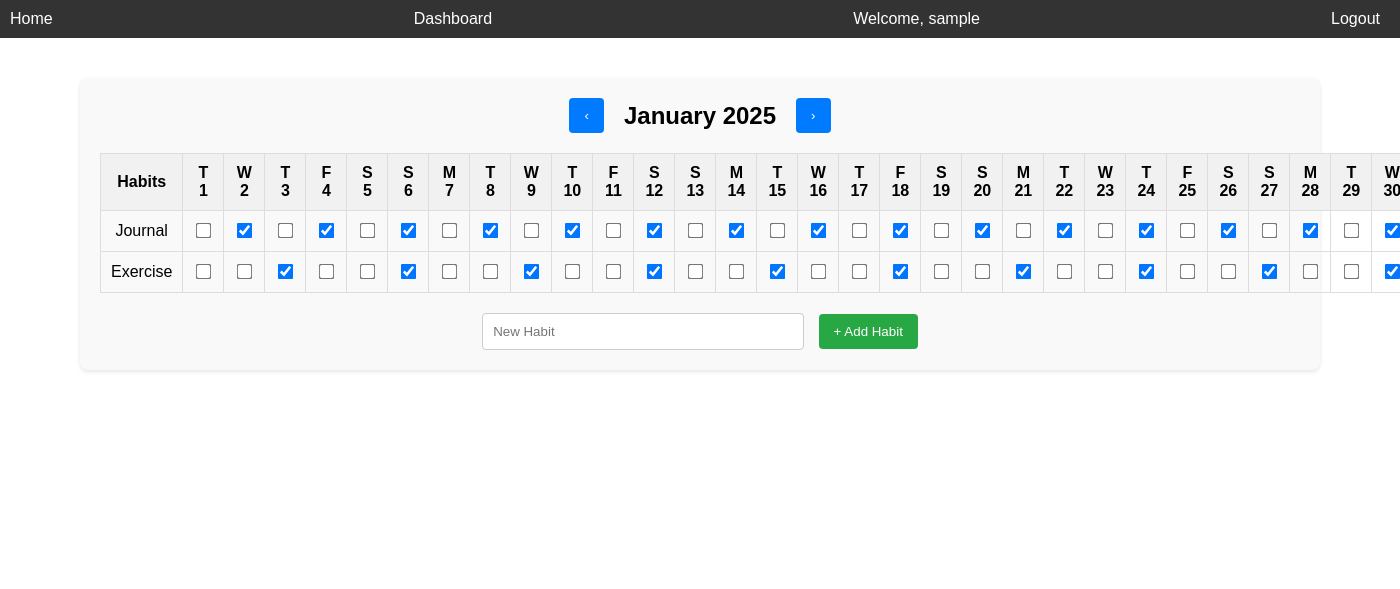
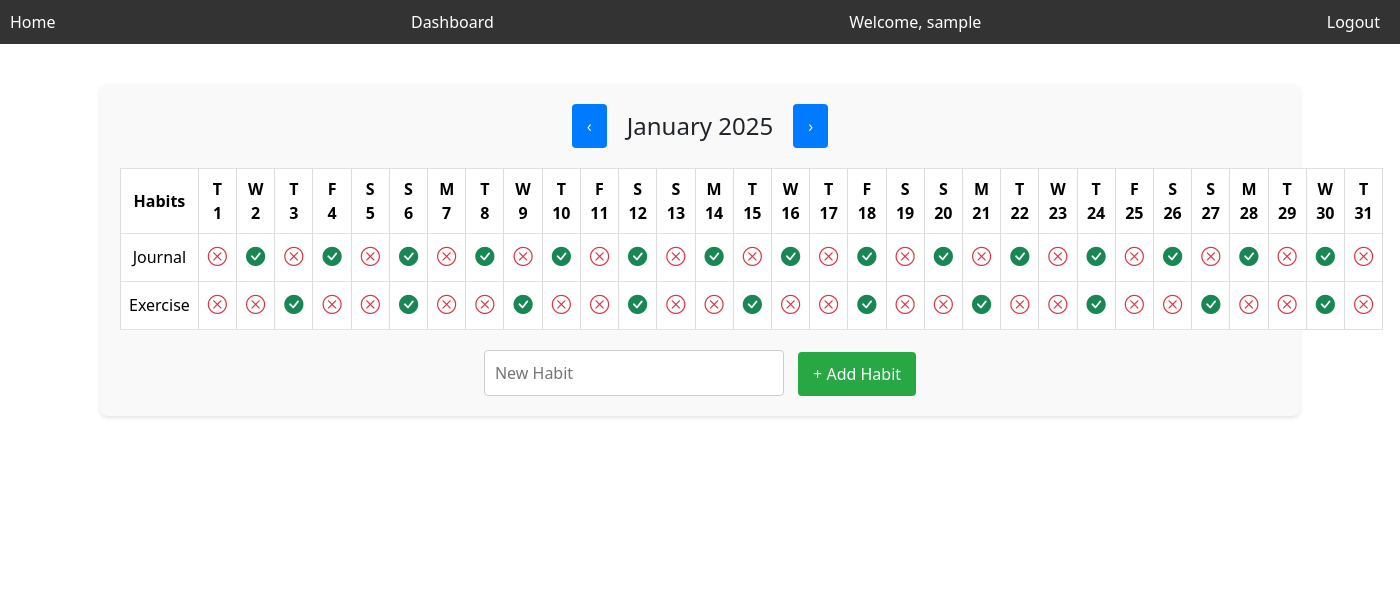
Before and after one commit to edwinrlambert/Habit-Tracker-Webapp, a Flask app: page /dashboard in a window 1400 px wide; the page is wider, and only the part inside the window is pictured. Shown: the top 589 px of that part. Run offline with Flask 3, Linux system fonts and the light colour scheme; the visitor is signed in with stand-in values (Sample User, id 1).

Commit message:
Updated dashboard theme and habit status

```diff
--- a/app/routes.py
+++ b/app/routes.py
@@ -4,7 +4,7 @@ from werkzeug.security import generate_password_hash, check_password_hash
 from calendar import monthrange
 from datetime import datetime
 from app.extensions import db, migrate
-from app.models import User, Habit
+from app.models import User, Habit, HabitStatus
 from app.forms import RegistrationForm, LoginForm
 
 # Define the Blueprint
@@ -68,8 +68,9 @@ def logout():
 def dashboard():
     current_date = datetime.today()
     current_month = current_date.strftime('%B')
+    current_month_num = current_date.month
     current_year = current_date.year
-    days_in_month = monthrange(current_year, current_date.month)[1]
+    days_in_month = monthrange(current_year, current_month_num)[1]
     start_day = current_date.replace(day=1).weekday()
 
     #! Example Habits for testing (replace with DB queries).
@@ -81,15 +82,15 @@ def dashboard():
     return render_template(
         "dashboard.html",
         current_month=current_month,
+        current_month_num=current_month_num,
         current_year=current_year,
         days_in_month=days_in_month,
         start_day=start_day,
         habits=habits
     )
 
+
 # The routing to add habits.
-
-
 @main.route("/add_habit", methods=["POST"])
 @login_required
 def add_habit():
@@ -107,3 +108,26 @@ def add_habit():
 
     # Redirect back to the dashboard
     return redirect(url_for("main.dashboard"))
+
+
+@main.route("/toggle_habit/<int:habit_id>/<habit_date>", methods=["POST"])
+@login_required
+def toggle_habit(habit_id, habit_date):
+    habit = Habit.query.get_or_404(habit_id)
+    habit_date = datetime.strptime(habit_date, "%Y-%m-%d").date()
+
+    # Check if there's already a status for this habit and date
+    status = HabitStatus.query.filter_by(
+        habit_id=habit.id, date=habit_date).first()
+
+    if status:
+        # Toggle the completion status
+        status.completed = not status.completed
+    else:
+        # Create a new status
+        new_status = HabitStatus(
+            habit_id=habit.id, date=habit_date, completed=True)
+        db.session.add(new_status)
+
+    db.session.commit()
+    return redirect(url_for("main.dashboard"))
--- a/app/static/css/styles.css
+++ b/app/static/css/styles.css
@@ -121,3 +121,22 @@ footer {
 .new-habit button:hover {
     background-color: #218828;
 }
+
+.toggle-btn {
+    background: none;
+    border: none;
+    cursor: pointer;
+}
+
+.toggle-btn:hover .bi {
+    transform: scale(1.2);
+    transition: 0.2s;
+}
+
+.bi-check-circle-fill {
+    font-size: 1.2rem;
+}
+
+.bi-x-circle {
+    font-size: 1.2rem;
+}
--- a/app/templates/base.html
+++ b/app/templates/base.html
@@ -3,8 +3,19 @@
   <head>
     <meta charset="UTF-8" />
     <meta name="viewport" content="width=device-width, initial-scale=1.0" />
-    <link rel="stylesheet" href="{{url_for("static", filename="css/styles.css"
-    )}}">
+    <!-- Page CSS -->
+    <link rel="stylesheet"
+    href="{{url_for("static",filename="css/styles.css")}}" />
+    <!-- Bootstrap CSS -->
+    <link
+      rel="stylesheet"
+      href="https://cdn.jsdelivr.net/npm/bootstrap@5.3.0-alpha1/dist/css/bootstrap.min.css"
+    />
+    <!-- Bootstrap Icons -->
+    <link
+      rel="stylesheet"
+      href="https://cdn.jsdelivr.net/npm/bootstrap-icons/font/bootstrap-icons.css"
+    />
   </head>
 
   <body>
--- a/app/templates/dashboard.html
+++ b/app/templates/dashboard.html
@@ -1,6 +1,4 @@
-{% extends "base.html" %}
-
-{% block content %}
+{% extends "base.html" %} {% block content %}
 <div class="dashboard-container">
   <!-- Month Selector -->
   <div class="month-selector">
@@ -11,7 +9,7 @@
 
   <!-- Habit Tracker Table -->
   <div class="tracker-table">
-        <table>
+    <table class="table table-bordered text-center">
       <!-- Table Header -->
       <thead>
         <tr>
@@ -32,8 +30,18 @@
           <td>{{ habit.name }}</td>
           {% for day in range(1, days_in_month + 1) %}
           <td>
-                        <input type="checkbox" name="completed_{{ habit.id }}_{{ day }}" {% if habit.is_completed(day)
-                            %} checked {% endif %}>
+            <form
+              method="POST"
+              action="{{ url_for('main.toggle_habit', habit_id=habit.id, habit_date='%04d-%02d-%02d' | format(current_year, current_month_num, day)) }}"
+            >
+              <button class="btn btn-link p-0 toggle-btn" type="submit">
+                {% if habit.is_completed(day) %}
+                <i class="bi bi-check-circle-fill text-success"></i>
+                {% else %}
+                <i class="bi bi-x-circle text-danger"></i>
+                {% endif %}
+              </button>
+            </form>
           </td>
           {% endfor %}
         </tr>
@@ -45,8 +53,8 @@
   <!-- New Habit Button -->
   <div class="new-habit">
     <form method="POST" action="{{ url_for('main.add_habit') }}">
-            <input type="text" name="habit_name" placeholder="New Habit" required>
-            <button type="submit">+ Add Habit</button>
+      <input type="text" name="habit_name" placeholder="New Habit" required />
+      <button class="btn btn-primary" type="submit">+ Add Habit</button>
     </form>
   </div>
 </div>
```
Also changed, not shown: app/models.py (+8 -0 lines). Lines whose indentation alone changed are shown as unchanged.
